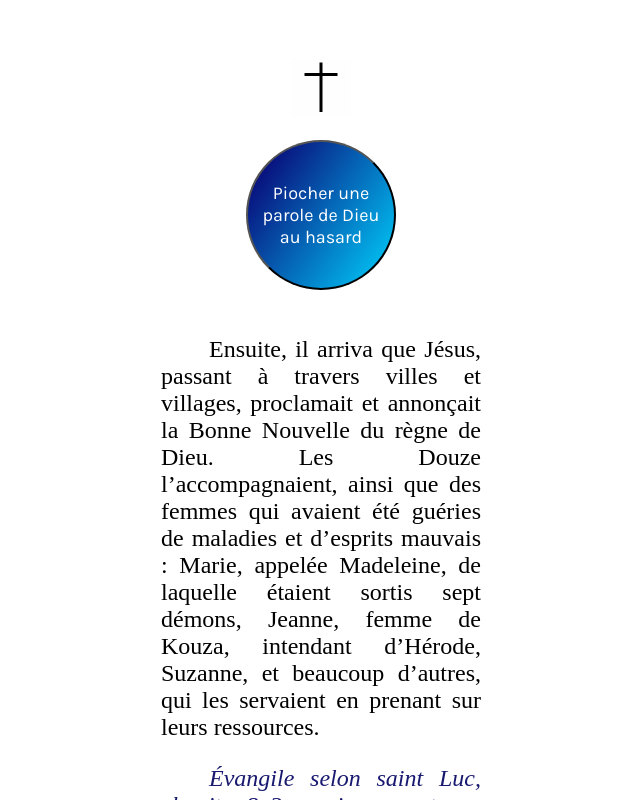
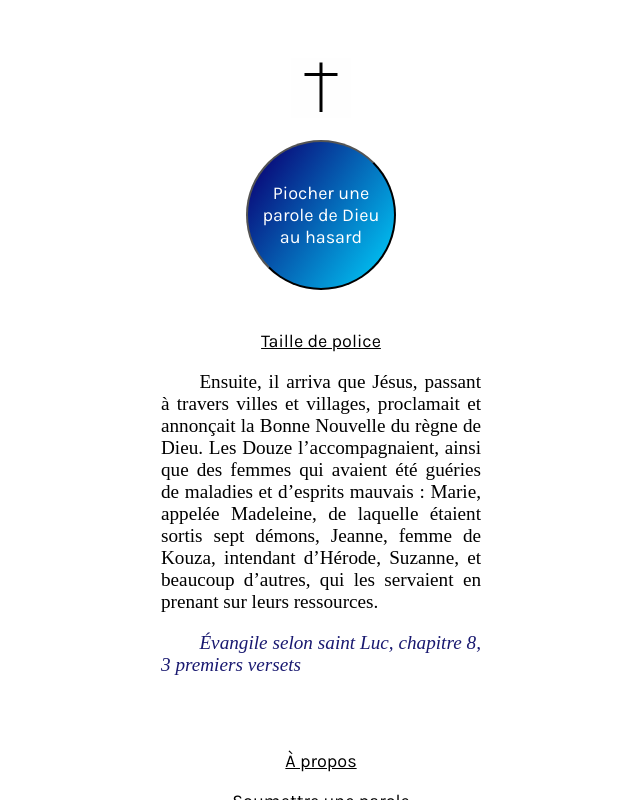
Before and after one commit to jmcob/uneparole.love, a Vue app: page / in a window 1280 px wide. Both pictures are taken after a click on the button "Piocher une parole de Dieu au hasard". Shown: the top 800 px of the page, without its empty margins (319-959 px from the left). Built offline with nearby package versions, Linux system fonts and the light colour scheme; a web font is replaced by a local one.

Commit message:
élément taille de police added

```diff
--- a/src/App.vue
+++ b/src/App.vue
@@ -2,12 +2,7 @@
   <div class="wrapper">
     <div class="cadre">
       <HeaderTitle :animation="this.animation" :loadWord="this.loadWord" />
-      <div id="uneparole" v-if="wordClick">
-        <p>{{ uneparole.parole }}</p>
-        <p class="ref">
-          <em>{{ uneparole.ref }}</em>
-        </p>
-      </div>
+      <UneParole :wordClick="this.wordClick" :uneparole="this.uneparole" />
       <br /><br />
       <NavBar />
     </div>
@@ -16,11 +11,12 @@
 <script>
 import HeaderTitle from "./components/HeaderTitle.vue";
 import NavBar from "./components/NavBar.vue";
+import UneParole from "./components/UneParole.vue";
 import paroles from "./json/paroles.json";
 
 export default {
   name: "app",
-  components: { HeaderTitle, NavBar },
+  components: { HeaderTitle, NavBar, UneParole },
   data() {
     return {
       paroles: paroles,
--- /dev/null
+++ b/src/components/UneParole.vue
@@ -0,0 +1,36 @@
+<template>
+  <div v-if="biggerFont" :style="{ textSizeAdjust: 'x-Large' }" id="uneparole">
+    <div id="uneparole" v-if="wordClick">
+      <p class="center" @click="biggerFont = !biggerFont">Taille de police</p>
+      <p>{{ this.uneparole.parole }}</p>
+      <p class="ref">
+        <em>{{ this.uneparole.ref }}</em>
+      </p>
+    </div>
+  </div>
+
+  <div id="uneparole" v-if="wordClick">
+    <p class="center" @click="biggerFont = !biggerFont">Taille de police</p>
+    <p>{{ this.uneparole.parole }}</p>
+    <p class="ref">
+      <em>{{ this.uneparole.ref }}</em>
+    </p>
+  </div>
+</template>
+
+<script>
+export default {
+  props: {
+    uneparole: {
+      parole: "",
+      ref: "",
+    },
+    wordClick: Boolean,
+  },
+  data() {
+    return {
+      biggerFont: false,
+    };
+  },
+};
+</script>
--- a/src/style.scss
+++ b/src/style.scss
@@ -33,7 +33,7 @@
 #uneparole {
     text-indent: 2em;
     font-family: "Tiro Gurmukhi", serif;
-    font-size: x-large;
+    font-size: larger;
     white-space: pre-wrap;
     text-align: justify;
 }
@@ -51,6 +51,7 @@
     text-align: center;
     font-family: "Karla", sans-serif;
     text-indent: 0;
+    font-size: large;
 }
 
 h1 {
```
